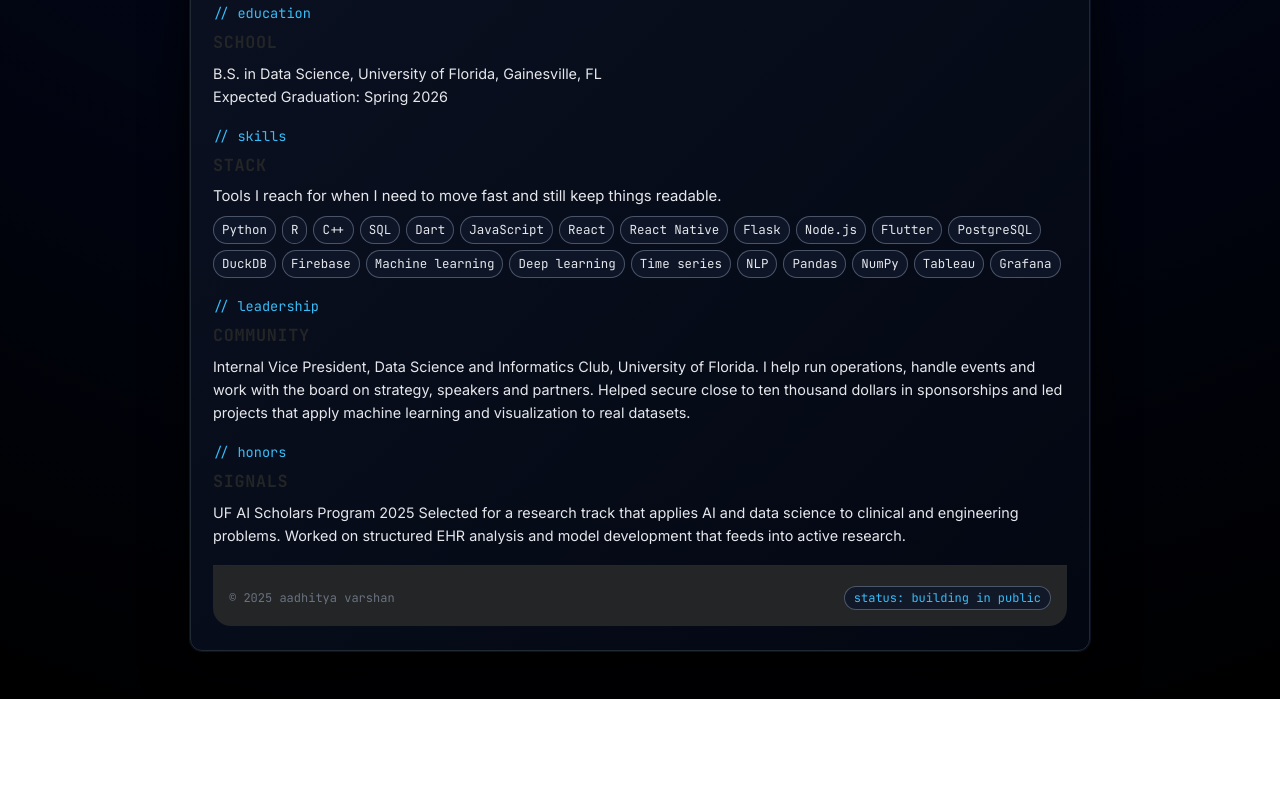
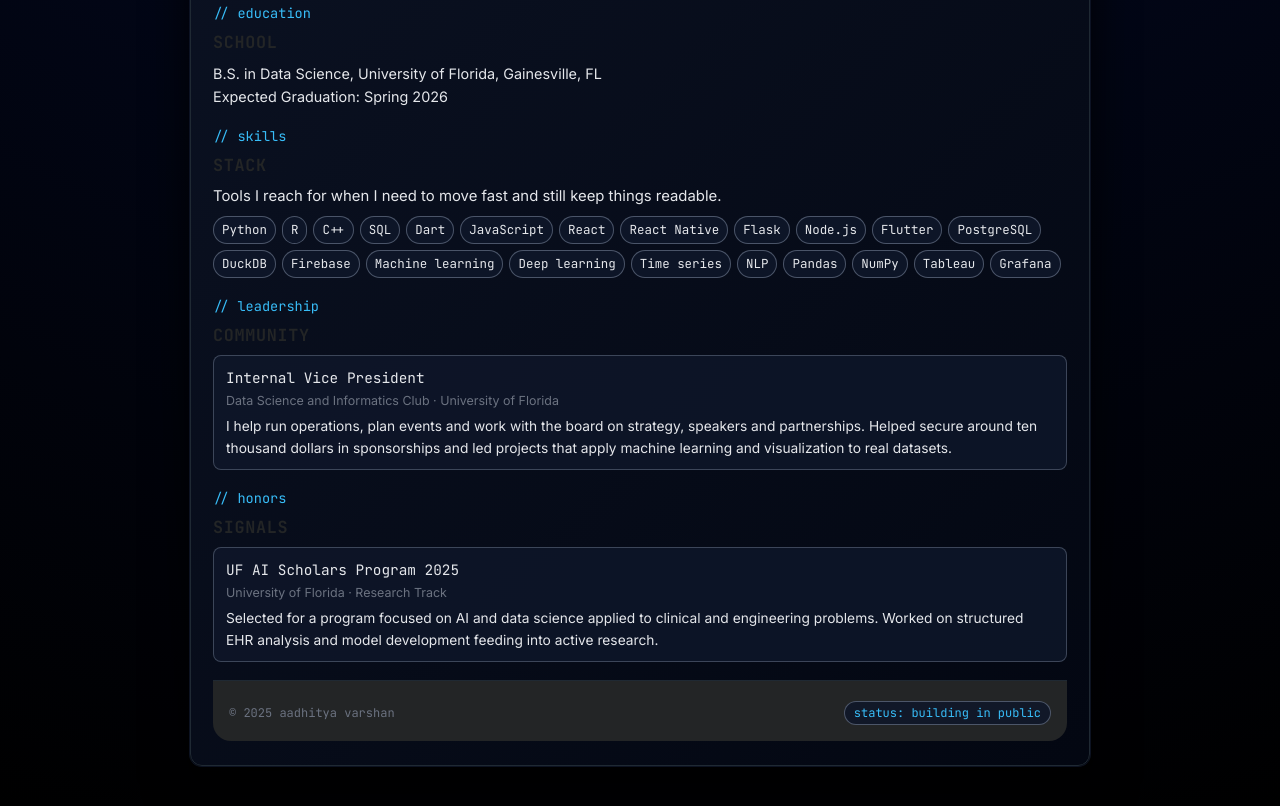
Before and after one commit to aadhityavarshan/aadhityavarshan.github.io, a website built with Vite: page datascience/about.html in a window 1280 px wide. Shown: the part 985-1791 px from the top of the page. Before the commit the page ends 1684 px from the top, so only its background shows below. Built offline with nearby package versions, Linux system fonts and the light colour scheme.

Commit message:
Changed about and contact page

```diff
--- a/datascience/about.html
+++ b/datascience/about.html
@@ -398,22 +398,41 @@
             <section>
                 <div class="section-label">// leadership</div>
                 <h2>Community</h2>
-                <div class="lead-item">
-                    Internal Vice President, Data Science and Informatics Club, University of Florida.
-                    I help run operations, handle events and work with the board on strategy, speakers and partners.
-                    Helped secure close to ten thousand dollars in sponsorships and led projects that apply machine learning and visualization to real datasets.
+
+                <div class="xp-list">
+
+                    <div class="xp-item">
+                        <div class="xp-role">Internal Vice President</div>
+                        <div class="xp-meta">Data Science and Informatics Club · University of Florida</div>
+                        <div class="xp-body">
+                            I help run operations, plan events and work with the board on strategy, speakers and partnerships.
+                            Helped secure around ten thousand dollars in sponsorships and led projects that apply machine learning
+                            and visualization to real datasets.
+                        </div>
+                    </div>
+
                 </div>
             </section>
+
 
             <section>
                 <div class="section-label">// honors</div>
                 <h2>Signals</h2>
-                <div class="lead-item">
-                    UF AI Scholars Program 2025
-                    Selected for a research track that applies AI and data science to clinical and engineering problems.
-                    Worked on structured EHR analysis and model development that feeds into active research.
+
+                <div class="xp-list">
+
+                    <div class="xp-item">
+                        <div class="xp-role">UF AI Scholars Program 2025</div>
+                        <div class="xp-meta">University of Florida · Research Track</div>
+                        <div class="xp-body">
+                            Selected for a program focused on AI and data science applied to clinical and engineering problems.
+                            Worked on structured EHR analysis and model development feeding into active research.
+                        </div>
+                    </div>
+
                 </div>
             </section>
+
 
         </main>
 
```
Also changed, not shown: datascience/contact.html (+1 -2 lines).
